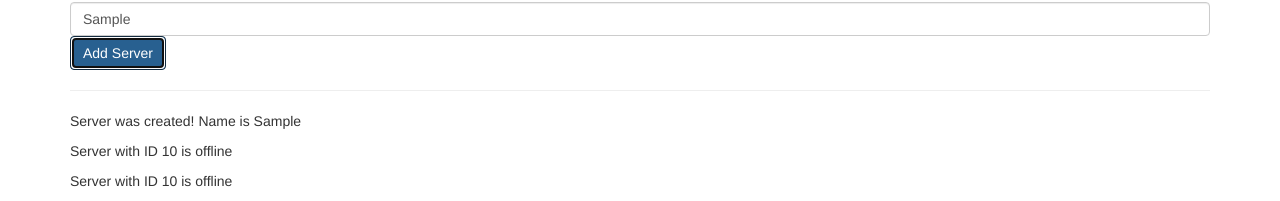
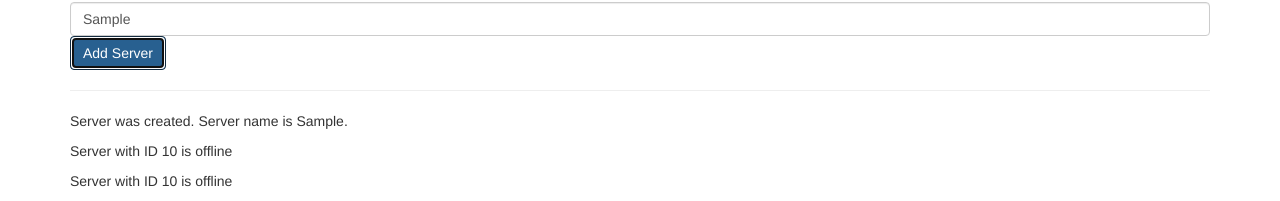
Before and after one commit to carlwood/angular-udemy, an Angular app: page / in a window 1280 px wide. Both pictures are taken after typing "Sample" into the empty fields and a click on the button "Add Server". Shown: the part 126-327 px from the top of the page. Built offline with nearby package versions, Linux system fonts and the light colour scheme.

Commit message:
If/else with ng-template

```diff
--- a/src/app/servers/servers.component.html
+++ b/src/app/servers/servers.component.html
@@ -12,6 +12,10 @@
   [disabled]="!allowNewServer"
   (click)="onCreateServer()">Add Server</button>
 <hr>
-<p>{{ serverCreationStatus }}</p>
+<!-- <p>{{ serverCreationStatus }}</p> -->
+<p *ngIf="serverCreated; else noServer">Server was created. Server name is {{serverName}}.</p>
+<ng-template #noServer>
+  <p>No server was created.</p>
+</ng-template>
 <app-server></app-server>
 <app-server></app-server>
--- a/src/app/servers/servers.component.ts
+++ b/src/app/servers/servers.component.ts
@@ -8,8 +8,9 @@
 export class ServersComponent implements OnInit {
 
   allowNewServer = false
-  serverCreationStatus = 'No server was created'
-  serverName = ''
+  serverCreationStatus: String = 'No server was created'
+  serverName: String = ''
+  serverCreated = false
 
   constructor() {
     setTimeout(() => {
@@ -22,6 +23,7 @@
 
   onCreateServer() {
     this.serverCreationStatus = `Server was created! Name is ${this.serverName}`
+    this.serverCreated = true
   }
 
   onUpdateServerName(event: Event) {
```
